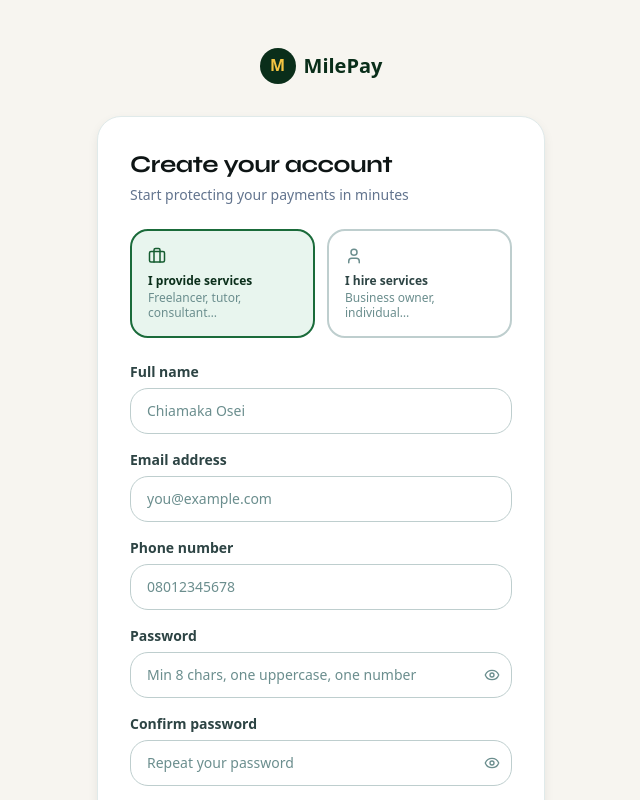
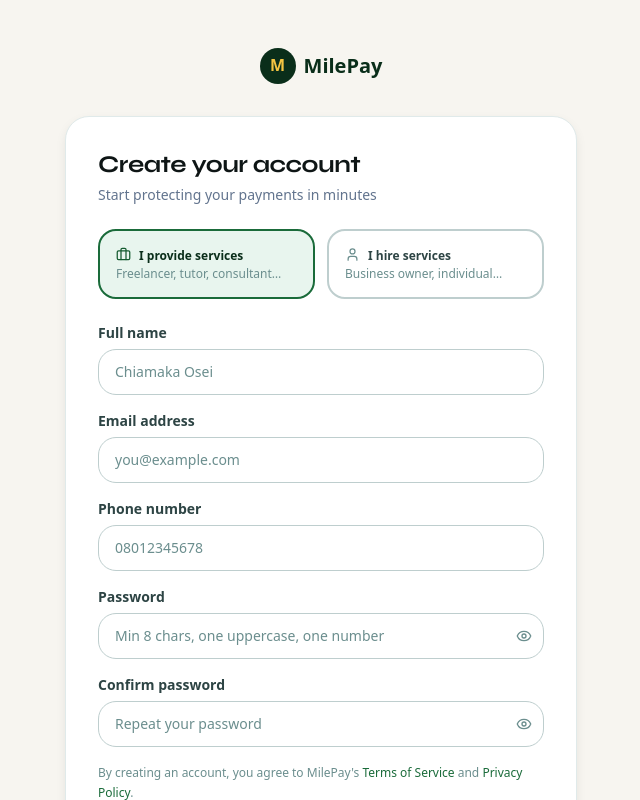
Before and after one commit to Maryjanechukelu/MilePay, a Next.js app: page /register in a window 1280 px wide. Shown: the top 800 px of the page, without its empty margins (319-959 px from the left). Built offline with nearby package versions, Linux system fonts and the light colour scheme; no server answers.

Commit message:
style: adjust layout and spacing in registration form for better visual consistency

```diff
--- a/src/app/(auth)/register/page.tsx
+++ b/src/app/(auth)/register/page.tsx
@@ -55,7 +55,7 @@ function RegisterForm() {
 
   return (
     <div className="min-h-screen bg-cream flex items-center justify-center px-4 py-12">
-      <div className="w-full max-w-md">
+      <div className="w-full max-w-lg">
         <div className="text-center mb-8">
           <Link href="/" className="inline-flex items-center gap-2">
             <div className="w-9 h-9 bg-forest-900 rounded-xl flex items-center justify-center">
@@ -86,16 +86,19 @@ function RegisterForm() {
                     : "border-slate-200 hover:border-slate-300 bg-white"
                 )}
               >
-                <r.icon
-                  size={18}
-                  className={selectedRole === r.value ? "text-forest-700 mb-2" : "text-slate-400 mb-2"}
+                <div className="flex items-center gap-2">
+                  <r.icon
+                  size={15}
+                  className={selectedRole === r.value ? "text-forest-700 mb-1" : "text-slate-400 mb-1"}
                 />
-                <p className={cn("text-xs font-bold mb-0.5 leading-tight",
+                 <p className={cn("text-xs font-bold mb-0.5 leading-tight",
                   selectedRole === r.value ? "text-forest-900" : "text-slate-700"
                 )}>
                   {r.label}
                 </p>
+                </div>
                 <p className="text-xs text-slate-400 leading-tight">{r.sub}</p>
+
               </button>
             ))}
           </div>
```
